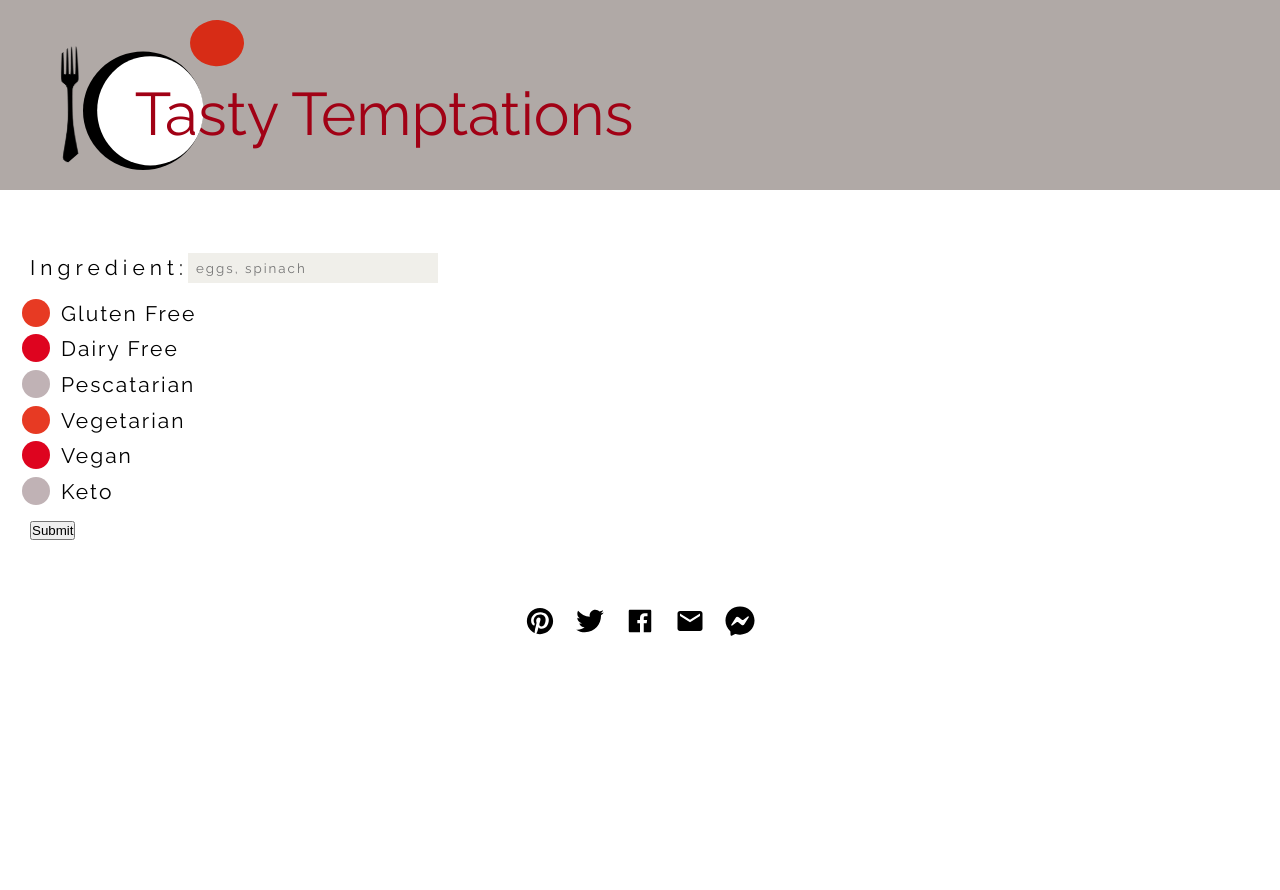
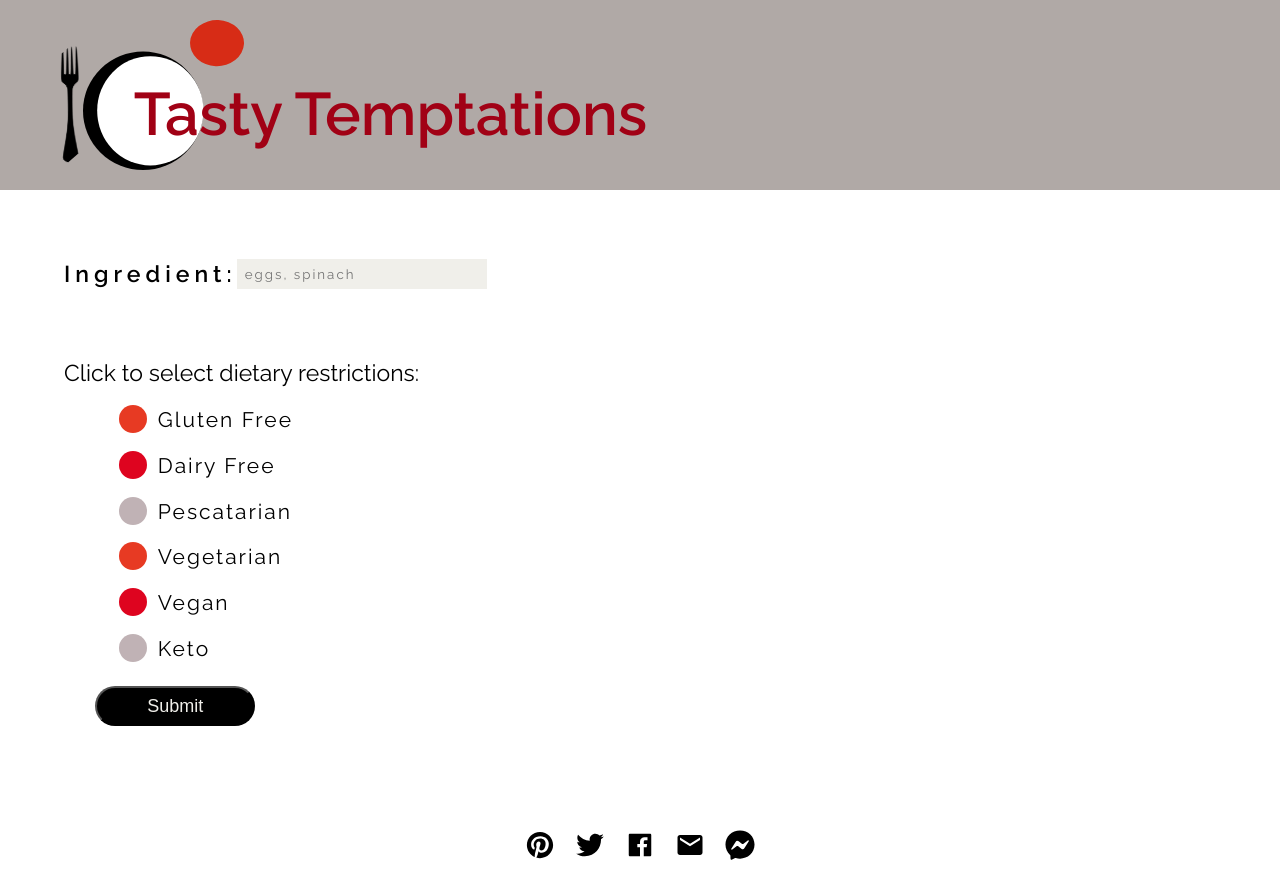
Before and after one commit to women-who-software/returnship-random-meal-generator, a React (Create React App) app: page / in a window 1280 px wide. Before the commit the page ends 800 px from the top, so only its background shows below. Built offline with nearby package versions, Linux system fonts and the light colour scheme.

Commit message:
Style button and adjust ingredients and spacing for checkboxes adds instructions

```diff
--- a/src/components/Form/Form.js
+++ b/src/components/Form/Form.js
@@ -14,9 +14,14 @@ const Form = () => {
           placeholder="eggs, spinach"
           type="text"
         />
+        <ul className="search-form--ingredient-list"></ul>
       </div>
       <div className="search-form__checkbox--container">
-        <div className="search-form__checkbox--gluten-free">
+        <h3 className="search-form__checkbox--instructions">
+          Click to select dietary restrictions:
+        </h3>
+        <div className="search-form__checkboxes">
+          <div className="search-form__checkbox">
             <input
               id="gluten-free"
               className="search-form__checkbox-input"
@@ -27,7 +32,7 @@ const Form = () => {
               Gluten Free
             </label>
           </div>
-        <div className="search-form__checkbox--dairy-free">
+          <div className="search-form__checkbox">
             <input
               id="dairy-free"
               className="search-form__checkbox-input"
@@ -38,7 +43,7 @@ const Form = () => {
               Dairy Free
             </label>
           </div>
-        <div className="search-form__checkbox--pescatarian">
+          <div className="search-form__checkbox">
             <input
               id="pescatarian"
               className="search-form__checkbox-input"
@@ -49,7 +54,7 @@ const Form = () => {
               Pescatarian
             </label>
           </div>
-        <div className="search-form__checkbox--vegetarian">
+          <div className="search-form__checkbox">
             <input
               id="vegetarian"
               className="search-form__checkbox-input"
@@ -60,7 +65,7 @@ const Form = () => {
               Vegetarian
             </label>
           </div>
-        <div className="search-form__checkbox--vegan">
+          <div className="search-form__checkbox">
             <input
               id="vegan"
               className="search-form__checkbox-input"
@@ -71,7 +76,7 @@ const Form = () => {
               Vegan
             </label>
           </div>
-        <div className="search-form__checkbox--keto">
+          <div className="search-form__checkbox">
             <input
               id="keto"
               className="search-form__checkbox-input"
@@ -82,9 +87,10 @@ const Form = () => {
               Keto
             </label>
           </div>
-        <div className="search-form__button--container">
+        </div>
         <button className="search-form__button">Submit</button>
-        </div>
+
+        {/* <div className="search-form__button--container"></div> */}
       </div>
     </form>
   );
--- a/src/sass/base/_typography.scss
+++ b/src/sass/base/_typography.scss
@@ -1,7 +1,8 @@
 .header-primary {
   color: $base-red;
-  font-weight: 400;
+  font-weight: 600;
   font-size: 6.8rem;
+  // letter-spacing: $letter-spacing-wide;
 }
 
 body {
--- a/src/sass/components/_form.scss
+++ b/src/sass/components/_form.scss
@@ -1,15 +1,18 @@
 .search-form {
-  margin: 30px; //temporary
+  margin: 5%;
   font-size: 2.1rem;
+  width: 49%;
 
   &--specification {
     display: flex;
     align-items: center;
-    margin-bottom: $heading-bottom-margin;
+    margin-bottom: $heading-bottom-margin-big; //may need to change as li are added
   }
 
   &__label {
     letter-spacing: $letter-spacing-wide;
+    font-size: 2.3rem;
+    font-weight: 600;
   }
 
   &__input {
@@ -24,7 +27,18 @@
     width: 25rem;
   }
 
+  &__checkboxes {
+    margin-left: 10%;
+  }
+
   &__checkbox {
+    margin-bottom: $heading-bottom-margin;
+
+    &--instructions {
+      font-size: 2.3rem;
+      font-weight: 400;
+      margin-bottom: $heading-bottom-margin;
+    }
 
     &-label {
       margin-left: 1.8rem;
@@ -48,7 +62,6 @@
     &-btn {
       height: 2.8rem;
       width: 2.8rem;
-      // background-color: $base-red;
       border-radius: 50%;
       display: inline-block;
       position: absolute;
@@ -76,4 +89,14 @@
   &__checkbox-input:checked~&__checkbox-label &__checkbox-btn::after {
     opacity: 1;
   }
+
+  &__button {
+    height: 4rem;
+    width: 16rem;
+    background-color: $black-accent;
+    color: $lightest-gray;
+    border-radius: 3rem;
+    font-size: 1.8rem;
+    margin: 1rem 5%;
+  }
 }
--- a/src/sass/components/_header.scss
+++ b/src/sass/components/_header.scss
@@ -9,7 +9,7 @@
     font-size: 6rem;
     position: relative;
     top: 4.3rem;
-    left: -10.9rem;
+    left: -11rem;
   }
 
   &__logo {
```
Lines whose indentation alone changed are shown as unchanged.
